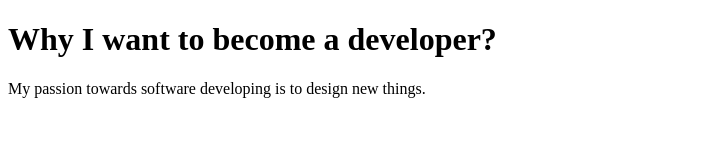
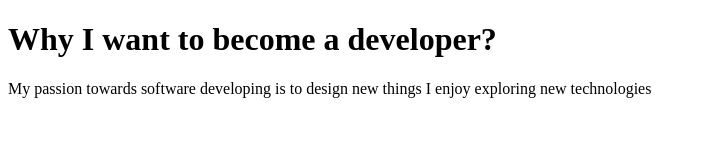
Before and after one commit to acciojob/why-software-ranjith1807, a website: page main.html in a window 1280 px wide. Shown: the whole page, without its empty margins (0-706 px from the left). Drawn offline with Linux system fonts and the light colour scheme.

Commit message:
created a submission

```diff
--- a/main.html
+++ b/main.html
@@ -9,7 +9,10 @@
 <body>
 	<!-- the entire body must be written by student -->
 	<h1>Why I want to become a developer?</h1>
-	<p>My passion towards software developing is to design new things.</p>
+	<p>
+		My passion towards software developing is to design new things
+		I enjoy exploring new technologies
+	</p>
     <script type="text/javascript" src="./script.js">
 </script>
 
```
